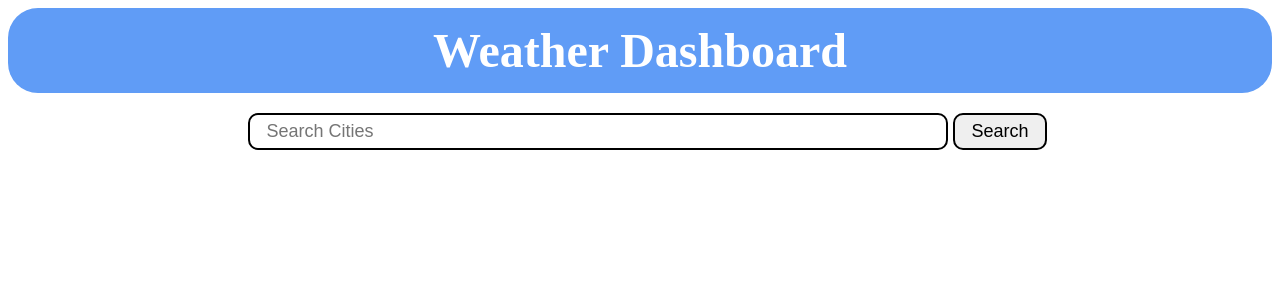
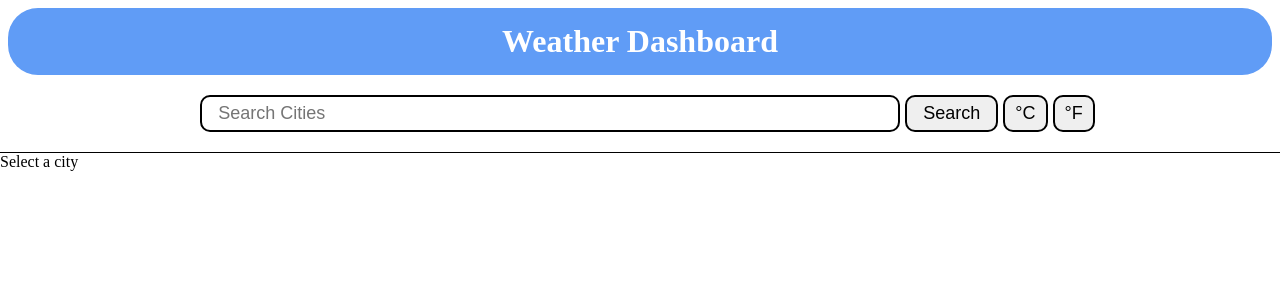
Before and after one commit to Karan-visani/Weather-Dashboard, a React (Vite) app: page / in a window 1280 px wide. Shown: the top 300 px of the page. Built offline with nearby package versions, Linux system fonts and the light colour scheme.

Commit message:
feat: add city selection and removal

```diff
--- a/src/App.jsx
+++ b/src/App.jsx
@@ -1,4 +1,4 @@
-import React, { useState } from 'react'
+import React, { useEffect, useState } from 'react'
 import SearchBar from './components/searchBar'
 import { searchCity,getWeather } from './services/weatherApi';
 import WeatherCard from './components/WeatherCard';
@@ -7,17 +7,23 @@ import ForeCast from './components/ForeCast';
 const App = () => {
     const [loading, setLoading] = useState(false)
     const [error, setError] = useState("")
-  const [weather, setWeather] = useState(null)
+    const [unit, setUnit] = useState("C")
+    const [cities, setCities] = useState(() => {
+    const savedCities = localStorage.getItem("cities")
+    return savedCities ? JSON.parse(savedCities) : []
+    })
+    const [selectedCity, setSelectedCity] = useState(null)
 
 
-  const searchHandle = async(city) =>{
+
+    const searchHandle = async (city) => {
         setLoading(true)
         setError("")
-    setWeather(null)
-    try{
+
+        try {
             const locationData = await searchCity(city)
 
-    if(!locationData.results || locationData.results.length === 0){
+            if (!locationData.results || locationData.results.length === 0) {
                 throw new Error("City not found")
             }
 
@@ -28,42 +34,88 @@ const App = () => {
                 location.longitude
             )
 
-    setWeather({
-    city: location.name,
-    country: location.country,
-    ...weatherData
-    });
-  }catch(error){
-    console.log(error);
+            const newCity = {
+                city: location,
+                weather: weatherData
+            }
+
+            setCities(prev => [...prev, newCity])
+            setSelectedCity(newCity)
+
+        } catch (error) {
+            console.log(error)
             setError("City not found")
-  }finally{
+        } finally {
             setLoading(false)
         }
     }
 
+    useEffect(() => {
+    localStorage.setItem("cities", JSON.stringify(cities))
+    }, [cities])
 
+    useEffect(() => {
+    if (cities.length > 0 && !selectedCity) {
+      setSelectedCity(cities[cities.length - 1])
+    }
+  }, [cities, selectedCity])
+
+  const removeCity = (cityToRemove) => {
+    setCities(prev =>
+        prev.filter(item => item !== cityToRemove)
+    )
+
+    if (selectedCity === cityToRemove) {
+        setSelectedCity(null)
+    }
+}
 
     return (
         <div>
             <h2 className='heading'>Weather Dashboard</h2>
 
             <div className='searchAndWc'>
-      <SearchBar onSearch={searchHandle}/>
+
+                <SearchBar
+                    onSearch={searchHandle}
+                    setUnit={setUnit}
+                />
+
                 <div className='appLoaders'>
                     {loading && <p>Loading.......</p>}
                     {error && <p>{error}</p>}
                 </div>
-      {weather && (
-                <WeatherCard data={weather}/>
-            )}
+
+                <div className='WCS'>
+                  {cities.map((item, index) => (
+                    <WeatherCard
+                        key={index}
+                        data={item.weather}
+                        city={item.city}
+                        unit={unit}
+                        onSelect={() => setSelectedCity(item)}
+                        onRemove={() => removeCity(item)}
+                    />
+                ))}
+
                 </div>
 
-      {weather && (
-      <ForeCast daily={weather.daily}/>
+            </div>
+
+           <div className='FCS'>
+             {!selectedCity ? (
+                  <p>Select a city</p>
+              ) : (
+                  <ForeCast
+                      daily={selectedCity.weather.daily}
+                      unit={unit}
+                      city={selectedCity.city}
+                  />
               )}
+
+           </div>
 
         </div>
     )
 }
-
 export default App
--- a/src/components/ForeCast.jsx
+++ b/src/components/ForeCast.jsx
@@ -2,7 +2,7 @@ import React from 'react'
 import { IoRainy } from 'react-icons/io5';
 import { MdAcUnit, MdCloud, MdCloudQueue, MdGrain, MdSunny, MdThunderstorm } from 'react-icons/md';
 
-const ForeCast = ({daily}) => {
+const ForeCast = ({daily,unit,city}) => {
     const getWeatherDescription = (code) => {
     if (code === 0) return "Clear sky";
     if (code === 1) return "Mainly clear";
@@ -17,6 +17,8 @@ const ForeCast = ({daily}) => {
     if ([95, 96, 99].includes(code)) return "Thunderstorm";
     return "Unknown";
 }
+
+
 
     const getWeatherIcon = (code) => {
         if (code === 0) {
@@ -47,7 +49,8 @@ const ForeCast = ({daily}) => {
     }
   return (
     <div className='forecastCards'>
-      {daily.time.map((date,index)=>{
+        <h2>{city.name}'s Daily Forecast</h2>
+      {daily.time.slice(0,5).map((date,index)=>{
         return <div key={index} className='forecast'>
             <div className='topFC'>
                 <h2>Day {index+1}</h2>
@@ -59,9 +62,9 @@ const ForeCast = ({daily}) => {
             <h3>{getWeatherDescription(daily.weather_code[index])}</h3>
             </div>
 
-            <div>
+            <div className='tempFCH'>
                 <h2 className='tempFC'>
-                    {daily.temperature_2m_max[index]}° / {daily.temperature_2m_min[index]}°
+                    {unit === "C" ? daily.temperature_2m_max[index] : ((daily.temperature_2m_max[index]* 9 / 5) + 32)}°{unit} / {unit === "C" ? daily.temperature_2m_min[index] : ((daily.temperature_2m_min[index]* 9 / 5) + 32)}°{unit}
                 </h2>
             </div>
         </div>
--- a/src/components/SearchBar.jsx
+++ b/src/components/SearchBar.jsx
@@ -1,12 +1,12 @@
 import React, { useState } from 'react'
 
-const SearchBar = ({onSearch}) => {
+const SearchBar = ({onSearch,setUnit}) => {
     const [city, setCity] = useState("")
-
     const searchHandler = (e) =>{
         e.preventDefault()
        onSearch(city)
     }
+
   return (
       <form onSubmit={searchHandler} className='search'>
 
@@ -23,6 +23,15 @@ const SearchBar = ({onSearch}) => {
         type='submit'
         className='btnSearch'>Search</button>
 
+        <button
+         onClick={() => setUnit("C")}
+        type='button'
+        className='btnDegree'>°C</button>
+        <button
+         onClick={() => setUnit("F")}
+        type='button'
+        className='btnDegree'>°F</button>
+
       </form>
   )
 }
--- a/src/components/WeatherCard.jsx
+++ b/src/components/WeatherCard.jsx
@@ -2,10 +2,12 @@ import {EllipsisVertical} from 'lucide-react'
 import React from 'react'
 import { BsDroplet } from 'react-icons/bs'
 import { FaWind } from 'react-icons/fa'
+import { IoRainy } from 'react-icons/io5'
 
 import {MdSunny,MdCloud,MdCloudQueue,MdGrain,MdThunderstorm,MdAcUnit} from 'react-icons/md'
+import { RiDeleteBin5Line } from 'react-icons/ri'
 
-const WeatherCard = ({data}) => {
+const WeatherCard = ({data,unit,city,onSelect,onRemove}) => {
 const getWeatherDescription = (code) => {
     if (code === 0) return "Clear sky";
     if (code === 1) return "Mainly clear";
@@ -50,18 +52,21 @@ const getWeatherIcon = (code) => {
 }
 
   return (
-    <div className='weatherCard'>
+    <div className='weatherCard' onClick={onSelect}>
         <div className='topWC'>
             <div className='location'>
-            <h2>{data.city}</h2>
-            <h4>{data.country}</h4>
+            <h2>{city.name}</h2>
+            <h4>{city.country}</h4>
             </div>
-            <h1><EllipsisVertical /></h1>
+            <button className='btnDelete' onClick={(e) => {
+        e.stopPropagation()
+        onRemove()
+    }}><RiDeleteBin5Line color='red' size={20}/></button>
         </div>
 
         <div className='middleWC'>
         <h2 className='weatherIcon'>{getWeatherIcon(data.current.weather_code)}</h2>
-        <h1>{data.current.temperature_2m} °C</h1>
+        <h1>{unit === "C" ? data.current.temperature_2m : ((data.current.temperature_2m * 9 / 5) + 32) }°{unit}</h1>
         <h3>{getWeatherDescription(data.current.weather_code)}</h3>
         </div>
 
--- a/src/index.css
+++ b/src/index.css
@@ -9,7 +9,7 @@ html , body{
     background-color: white;
 }
 .heading{
-  font-size: xxx-large;
+  font-size: xx-large;
   text-align: center;
   padding: 15px;
   margin: 8px;
@@ -42,6 +42,17 @@ html , body{
   font-size: large;
 }
 
+.btnDegree{
+  border:2px solid black;
+  outline : none;
+  border-radius: 10px;
+  padding:3px 10px 3px 10px;
+  font-size: large;
+}
+
+.btnDegree:active{
+  transform: scale(101%);
+}
 .btnSearch:active{
   transform: scale(101%);
 }
@@ -53,8 +64,8 @@ html , body{
 .weatherCard{
   border-radius: 20px;
   box-shadow: 2px 2px 7px  black;
-  height: 380px;
-  width: 350px;
+  height: 360px;
+  width: 300px;
   margin: 0px 20px 20px 20px;
   border-radius: 15px;
   padding: 15px;
@@ -162,7 +173,13 @@ color:rgb(70, 68, 68);
 .forecastCards{
   display: flex;
   flex-direction: row;
-  justify-content: space-between;
+  justify-content: space-evenly;
+  margin-top:40px;
+}
+
+.FCS{
+  border-top: 1px solid black;
+
 }
 
 .forecast{
@@ -202,6 +219,21 @@ color:rgb(70, 68, 68);
 .tempFC{
   display: flex;
   justify-content: center;
-  font-size: x-large;
-  border-top: 1px solid rgb(121, 119, 119);
+  font-size: larger;
+  margin-top: 8px;
 }
+
+.tempFCH{
+    border-top: 1px solid rgb(121, 119, 119);
+}
+
+.WCS{
+  display: flex;
+  gap: 10px;
+}
+
+.btnDelete{
+  border-radius: 10px;
+  padding:5px;
+  font-size: large;
+}
```
Lines whose indentation alone changed are shown as unchanged.
